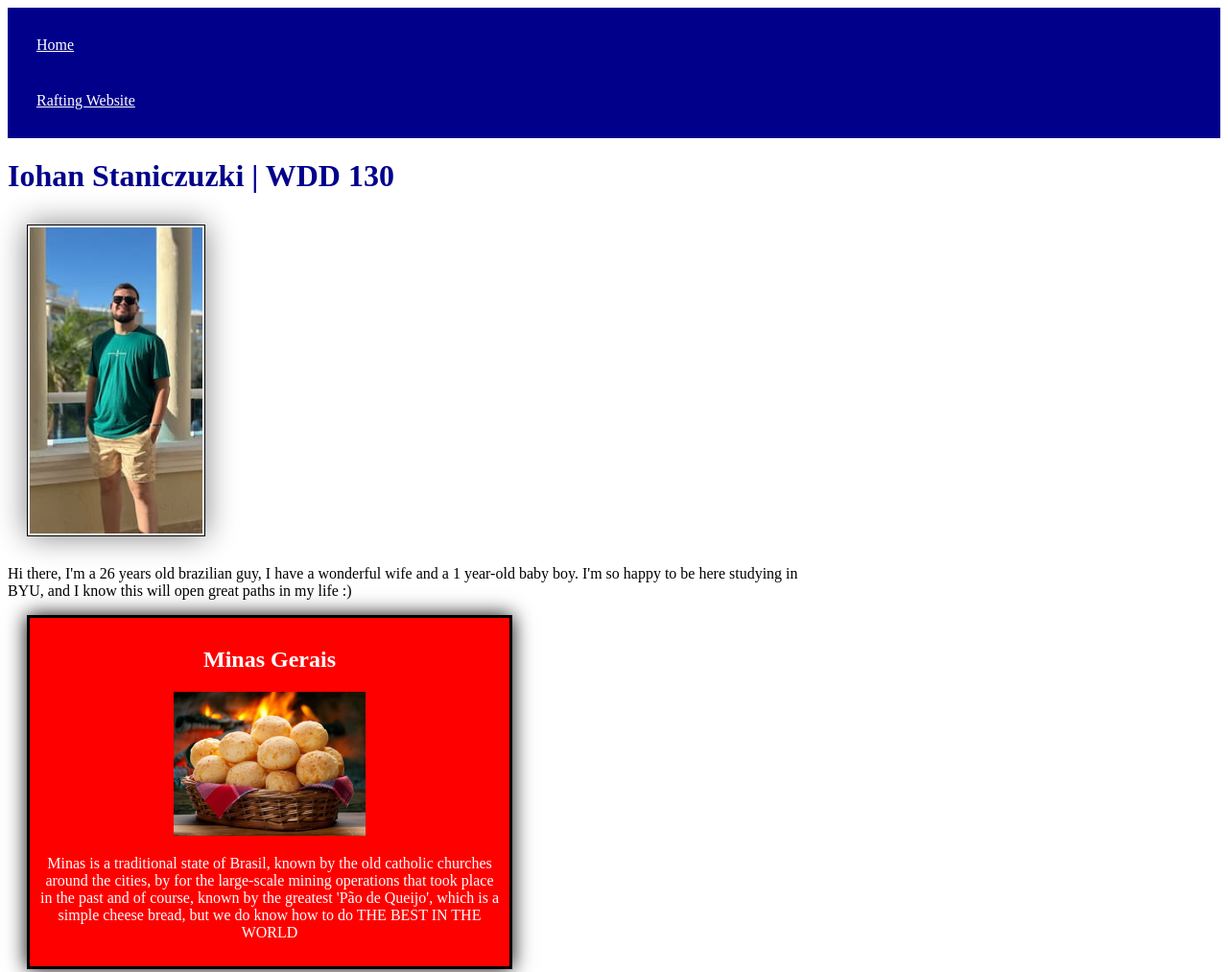
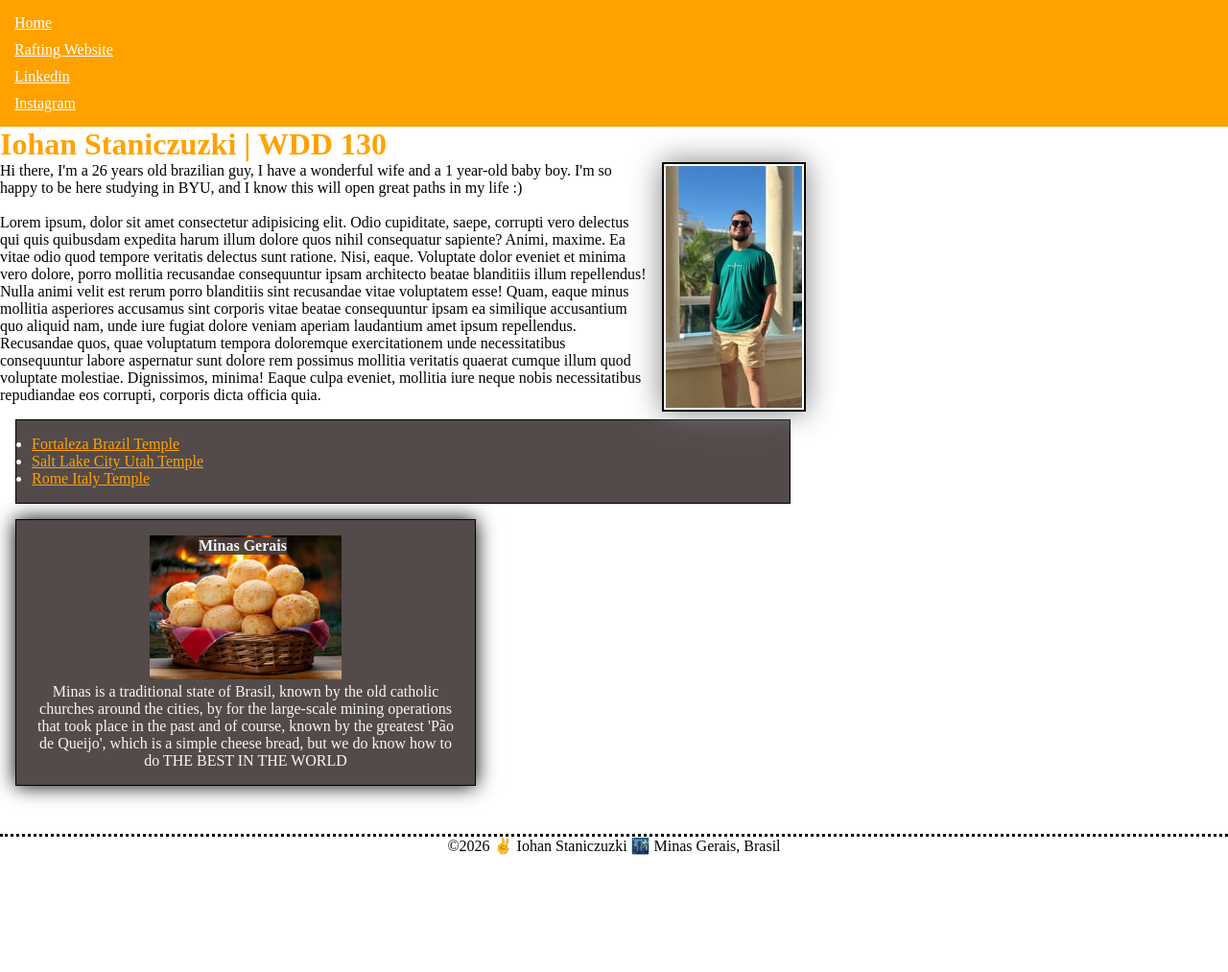
Before and after one commit to iomapasta14/wdd130, a plain HTML site: page index.html in a window 1280 px wide. Shown: the top 1013 px of the page at 96% size. After the commit the page ends 891 px from the top, so only its background shows below. Drawn offline with Linux system fonts and the light colour scheme.

Commit message:
Code Along W03

```diff
--- a/index.html
+++ b/index.html
@@ -16,18 +16,28 @@
         <nav>
             <a href="#">Home</a>
             <a href="wwr/">Rafting Website</a>
+            <a href="https://www.linkedin.com/in/iohan-staniczuzki/">Linkedin</a>
+            <a href="https://www.instagram.com/iohan.staniczuzki/?__d=1%252F">Instagram</a>
         </nav>
+
     </header>
 
     <main>
         <h1>Iohan Staniczuzki | WDD 130</h1>
         <img src="images/profile.jpg" alt="profile picture">
         <p>Hi there, I'm a 26 years old brazilian guy, I have a wonderful wife and a 1 year-old baby boy. I'm so happy to be here studying in BYU, and I know this will open great paths in my life :)</p>
+        <br>
+        <p>Lorem ipsum, dolor sit amet consectetur adipisicing elit. Odio cupiditate, saepe, corrupti vero delectus qui quis quibusdam expedita harum illum dolore quos nihil consequatur sapiente? Animi, maxime. Ea vitae odio quod tempore veritatis delectus sunt ratione. Nisi, eaque. Voluptate dolor eveniet et minima vero dolore, porro mollitia recusandae consequuntur ipsam architecto beatae blanditiis illum repellendus! Nulla animi velit est rerum porro blanditiis sint recusandae vitae voluptatem esse! Quam, eaque minus mollitia asperiores accusamus sint corporis vitae beatae consequuntur ipsam ea similique accusantium quo aliquid nam, unde iure fugiat dolore veniam aperiam laudantium amet ipsum repellendus. Recusandae quos, quae voluptatum tempora doloremque exercitationem unde necessitatibus consequuntur labore aspernatur sunt dolore rem possimus mollitia veritatis quaerat cumque illum quod voluptate molestiae. Dignissimos, minima! Eaque culpa eveniet, mollitia iure neque nobis necessitatibus repudiandae eos corrupti, corporis dicta officia quia.</p>
+        <ul class="box">
+            <li><a href="https://www.churchofjesuschrist.org/temples/details/fortaleza-brazil-temple?lang=eng" target="blank">Fortaleza Brazil Temple</a></li>
+            <li><a href="https://www.churchofjesuschrist.org/temples/details/salt-lake-temple?lang=eng" target="blank">Salt Lake City Utah Temple</a></li>
+            <li><a href="https://churchofjesuschristtemples.org/rome-italy-temple/" target="blank">Rome Italy Temple</a></li>
+        </ul>
     </main>
 
-    <aside>
+    <aside class="box">
         <h2>Minas Gerais</h2>
-        <img src="images/paodequeijo.jpg" alt="Typical food from Minas Gerais">
+        <img src=" images/paodequeijo.jpg" alt="Typical food from Minas Gerais">
         <p>Minas is a traditional state of Brasil, known by the old catholic churches around the cities, by for the large-scale mining operations that took place in the past and of course, known by the greatest 'Pão de Queijo', which is a simple cheese bread, but we do know how to do THE BEST IN THE WORLD</p>
     </aside>
 
--- a/styles/styles.css
+++ b/styles/styles.css
@@ -1,25 +1,38 @@
+* {
+    margin: 0;
+    padding: 0;
+    box-sizing: border-box;
+}
+
+:root {
+    --heading-background-color: rgba(71, 62, 62, 0.932);
+    --title-color: rgb(255, 162, 0);
+    --border-color: solid black;
+}
+
 nav {
-    background-color: darkblue;
+    background-color: var(--title-color);
     padding: 10px;
 }
 
 nav a {
     color: white;
     display: block;
-    padding: 20px;
+    padding: 5px;
 }
 
 h1 {
-    color: darkblue;
+    color: var(--title-color);
 }
 
 main img {
-    width: 180px;
+    width: 150px;
     height: auto;
-    margin: 10px 20px;
-    border: 1px solid black;
+    margin: 0 0 1rem 1rem;
+    border: 2px var(--border-color);
     padding: 2px;
     box-shadow: 0 0 30px gray;
+    float: right;
 }
 
 p {
@@ -32,13 +45,9 @@ main {
 
 aside {
     width: 30rem;
-    margin: 10px 20px;
-    border: 3px solid black;
-    padding: 10px;
     box-shadow: 0 0 20px black;
-    background-color: red;
-    color: white;
     text-align: center;
+    position: relative;
 }
 
 aside img {
@@ -46,8 +55,30 @@ aside img {
     height: auto;
 }
 
+aside h2 {
+    position: absolute;
+    top: 18px;
+    left: 190px;
+    font-size: 16px;
+    background-color: var(--heading-background-color);
+}
+
 footer {
     margin-top: 50px;
     border-top: 3px dotted black;
     text-align: center;
 }
+
+/*Class Selectors */
+
+.box {
+    margin: 1rem;
+    border: 1px var(--border-color);
+    padding: 1rem;
+    background-color: var(--heading-background-color);
+    color: #fffffff4;
+}
+
+a {
+    color: var(--title-color);
+}
```
